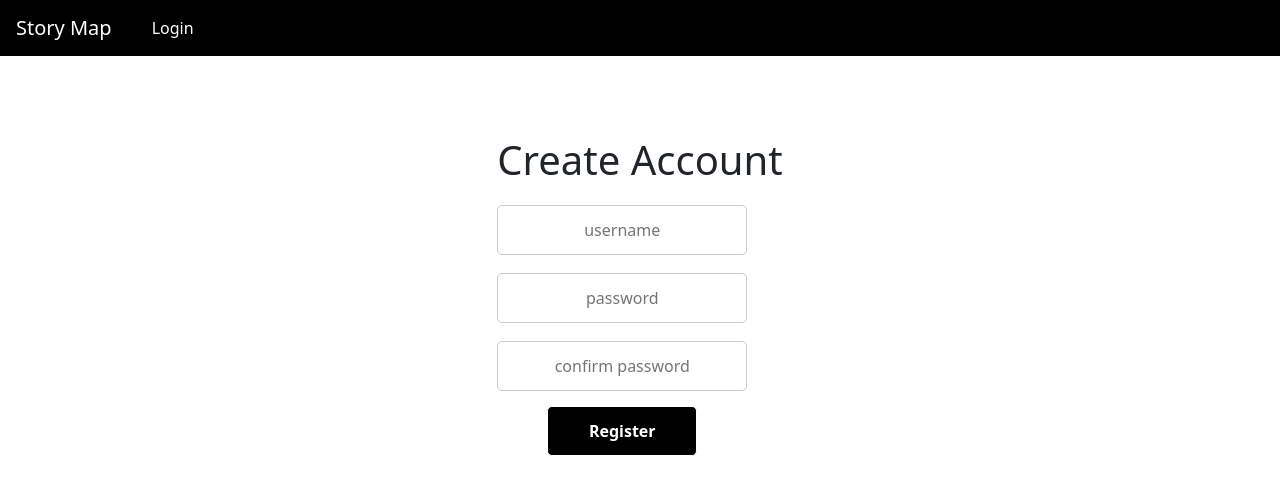
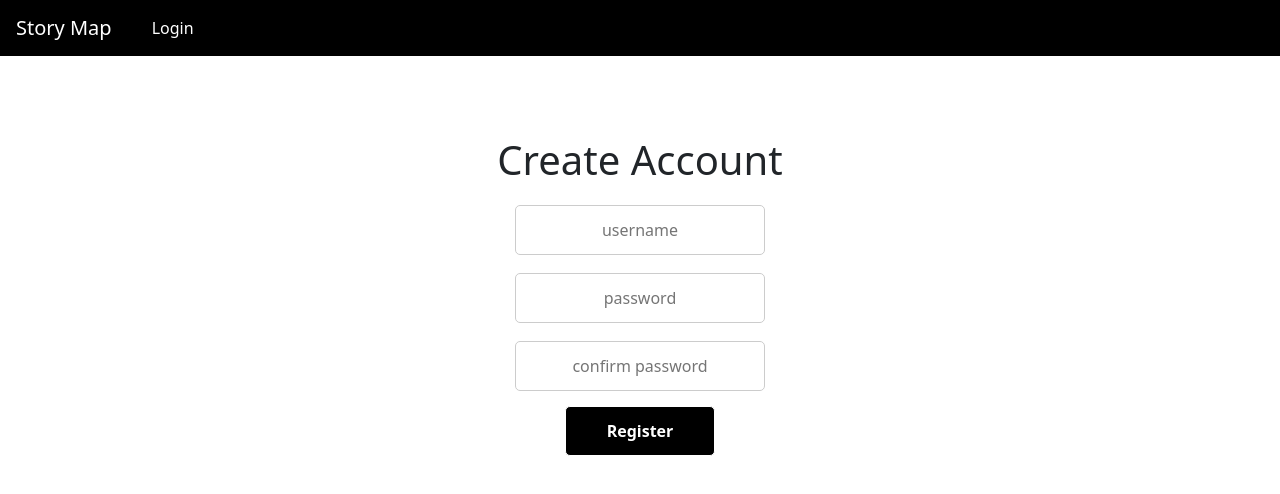
Before and after one commit to cjtakhar/storymap, a React (Create React App) app: page /create-account in a window 1280 px wide. Shown: the top 494 px of the page. Built offline with nearby package versions, Linux system fonts and the light colour scheme.

Commit message:
center title

```diff
--- a/src/components/styles/createAccount.css
+++ b/src/components/styles/createAccount.css
@@ -12,3 +12,14 @@
     width: 50%;
     margin-top: 10vh;
 }
+
+.ca-form-title {
+    text-align: center;
+}
+
+.form-inputs {
+    display: flex;
+    flex-direction: column;
+    align-items: center;
+    width: 100%;
+}
```
